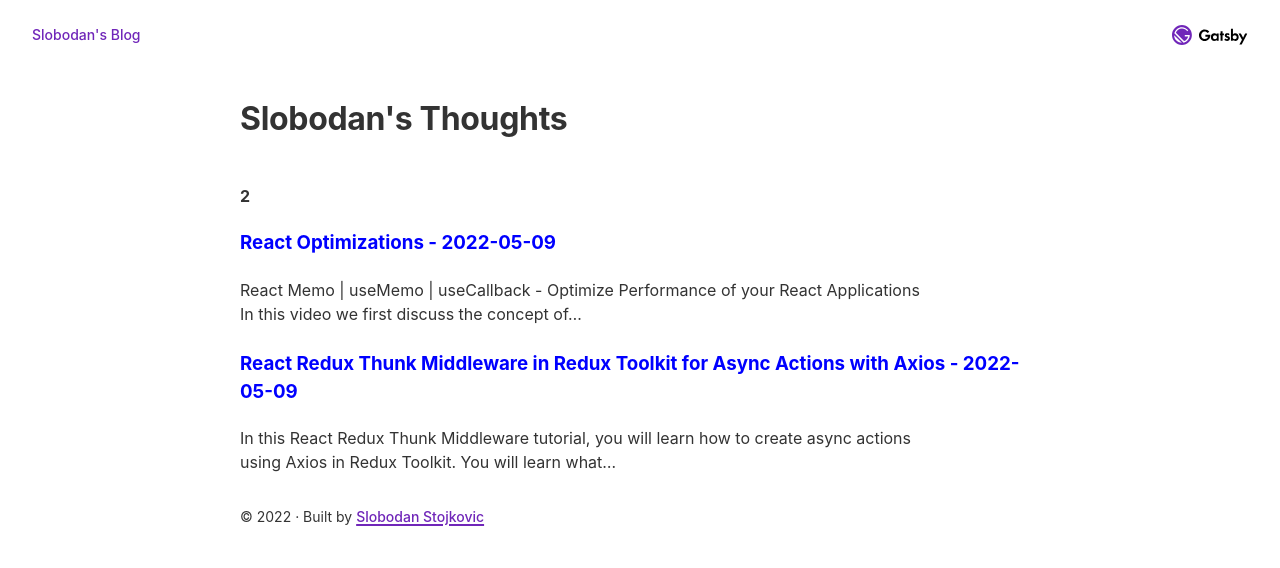
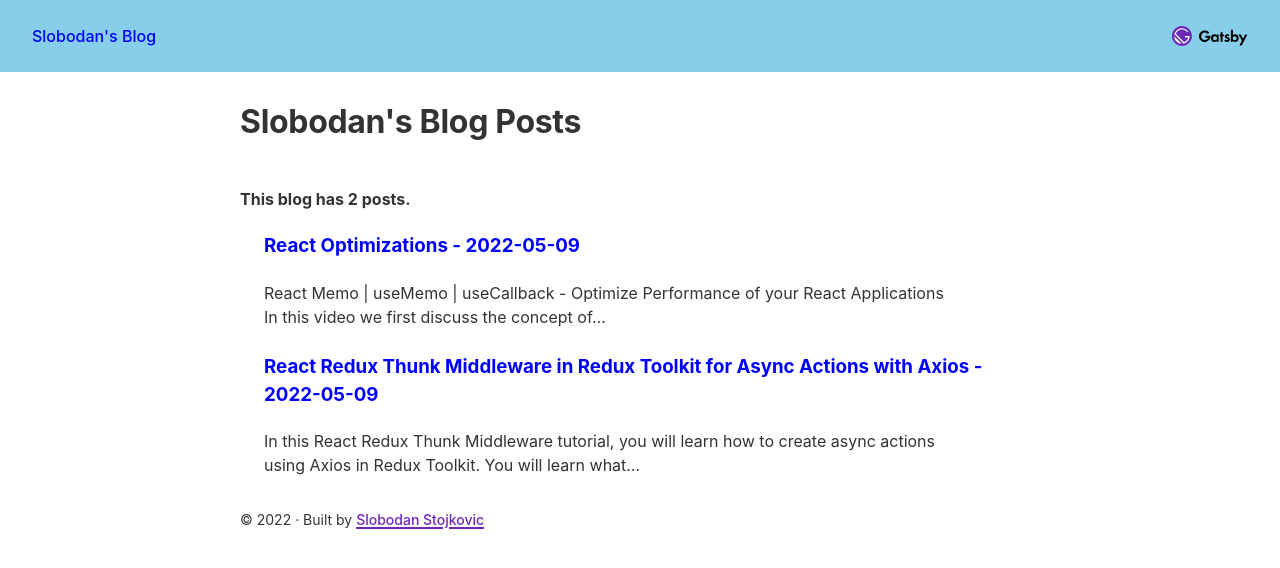
Before and after one commit to SlobodanStojkovic/gatsby-blog, a Gatsby site: page / in a window 1280 px wide. Built offline with nearby package versions, Linux system fonts and the light colour scheme; Gatsby itself is replaced by a stand-in of ours.

Commit message:
Update header background color and index number of posts description

```diff
--- a/src/components/header.js
+++ b/src/components/header.js
@@ -10,13 +10,15 @@ const Header = ({ siteTitle }) => (
       display: `flex`,
       alignItems: `center`,
       justifyContent: `space-between`,
+      backgroundColor: `skyblue`
     }}
   >
     <Link
       to="/"
       style={{
-        fontSize: `var(--font-sm)`,
+        fontSize: `var(--font-xxxl)`,
         textDecoration: `none`,
+        color: `blue`
       }}
     >
       {siteTitle}
--- a/src/pages/index.js
+++ b/src/pages/index.js
@@ -19,17 +19,17 @@ const IndexPage = ({ data }) => {
     <Layout>
       <Seo title="Home" />
       <div>
-        <h1>Slobodan's Thoughts</h1>
-        <h4>{data.allMarkdownRemark.totalCount}</h4>
+        <h1>Slobodan's Blog Posts</h1>
+        <h4>This blog has {data.allMarkdownRemark.totalCount} posts.</h4>
         {data.allMarkdownRemark.edges.map(({ node }) => (
-          <div key={node.id}>
+          <ol key={node.id}>
             <BlogLink to={node.fields.slug}>
               <BlogTitle>
                 {node.frontmatter.title} - {node.frontmatter.date}
               </BlogTitle>
             </BlogLink>
             <p>{node.excerpt}</p>
-          </div>
+          </ol>
         ))}
       </div>
     </Layout>
```
